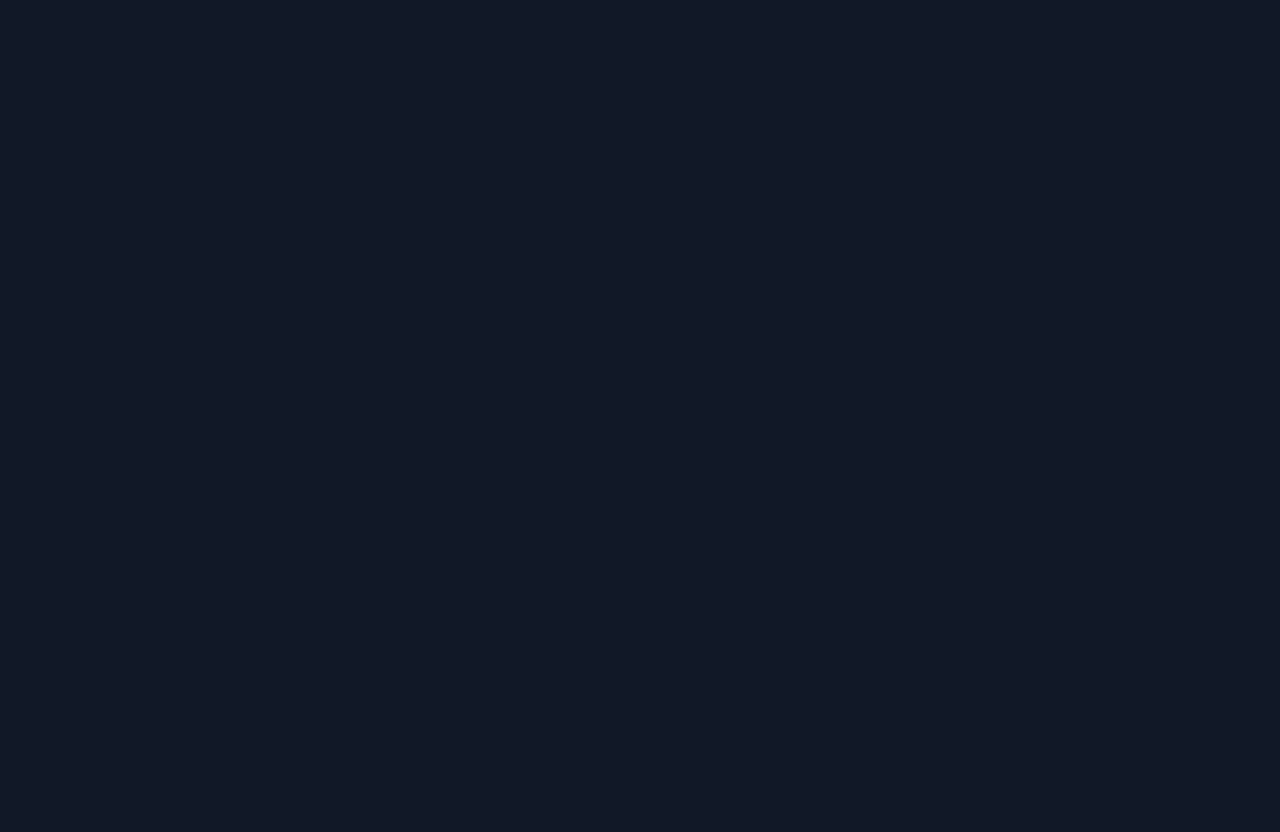
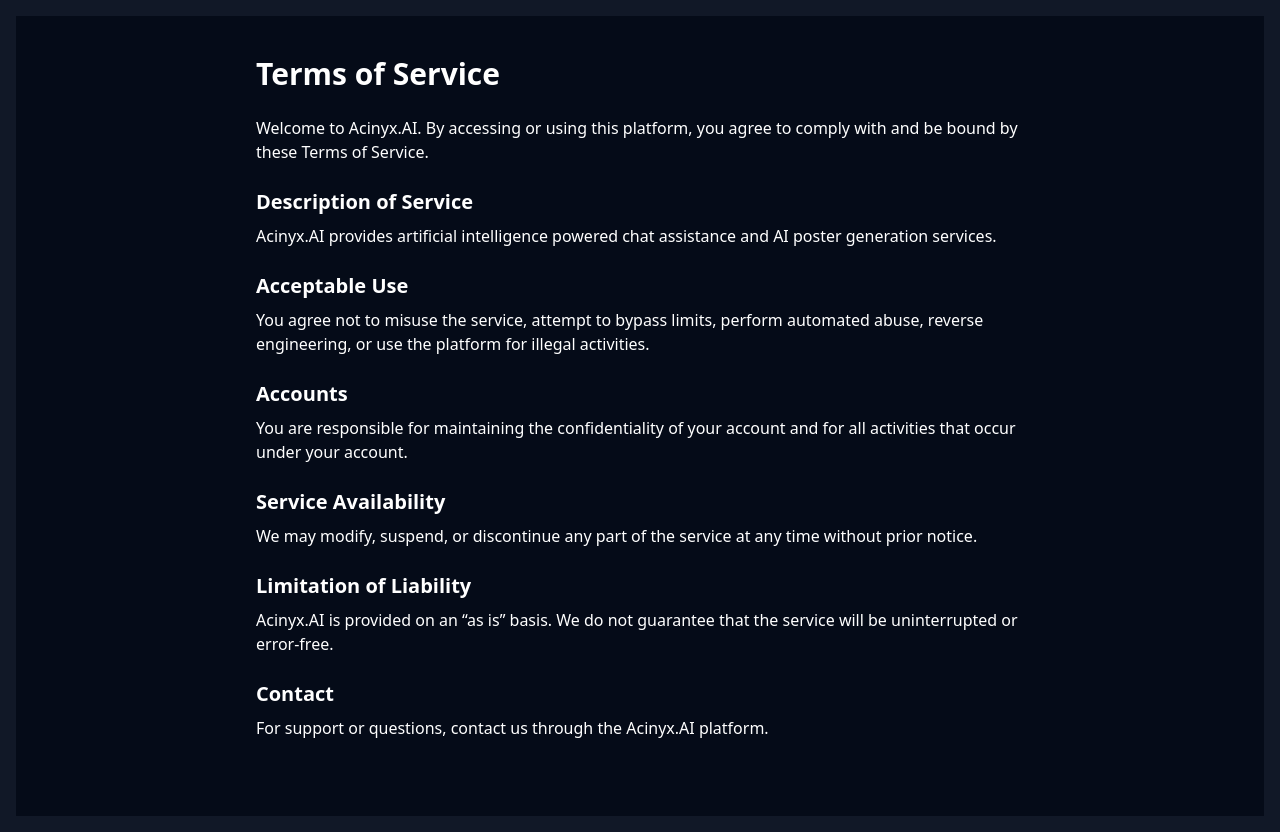
Before and after one commit to Acinyx-ai/acinyx-frontend, a React (Vite) app: page /terms in a window 1280 px wide. Before the commit this address had no page. Before the commit the page ends 800 px from the top, so only its background shows below. Built offline with nearby package versions, Linux system fonts and the light colour scheme.

Commit message:
Add terms & privacy pages, update navbar and signup compliance

```diff
--- a/src/App.jsx
+++ b/src/App.jsx
@@ -1,40 +1,25 @@
 import { BrowserRouter, Routes, Route } from "react-router-dom";
 
-// Public pages
-import Home from "./pages/Home";
-import Features from "./pages/Features";
-import HowItWorks from "./pages/HowItWorks";
-import Pricing from "./pages/Pricing";
+import Chat from "./pages/Chat";
+import Login from "./pages/Login";
+import Dashboard from "./pages/Dashboard";
 
-// Auth pages
-import Login from "./pages/Login";
-import Signup from "./pages/Signup";
-
-// App pages
-import Dashboard from "./pages/Dashboard";
-import Chat from "./pages/Chat";
-import Poster from "./pages/Poster";
-import Checkout from "./pages/Checkout"; // MUST MATCH FILE NAME EXACTLY
+import Terms from "./pages/Terms";
+import Privacy from "./pages/Privacy";
 
 export default function App() {
   return (
     <BrowserRouter>
       <Routes>
-        {/* Marketing */}
-        <Route path="/" element={<Home />} />
-        <Route path="/features" element={<Features />} />
-        <Route path="/how-it-works" element={<HowItWorks />} />
-        <Route path="/pricing" element={<Pricing />} />
+        {/* main routes */}
+        <Route path="/" element={<Dashboard />} />
+        <Route path="/login" element={<Login />} />
+        <Route path="/chat" element={<Chat />} />
+        <Route path="/dashboard" element={<Dashboard />} />
 
-        {/* Auth */}
-        <Route path="/login" element={<Login />} />
-        <Route path="/signup" element={<Signup />} />
-
-        {/* App */}
-        <Route path="/dashboard" element={<Dashboard />} />
-        <Route path="/chat" element={<Chat />} />
-        <Route path="/poster" element={<Poster />} />
-        <Route path="/checkout" element={<Checkout />} />
+        {/* legal pages (Paystack requirement) */}
+        <Route path="/terms" element={<Terms />} />
+        <Route path="/privacy" element={<Privacy />} />
       </Routes>
     </BrowserRouter>
   );
--- a/src/components/Navbar.jsx
+++ b/src/components/Navbar.jsx
@@ -24,13 +24,29 @@ export default function Navbar() {
         </Link>
 
         <div className="flex items-center gap-6 text-sm">
-          <Link to="/features" className="hover:text-green-400">Features</Link>
-          <Link to="/how-it-works" className="hover:text-green-400">How it works</Link>
-          <Link to="/pricing" className="hover:text-green-400">Pricing</Link>
+          <Link to="/features" className="hover:text-green-400">
+            Features
+          </Link>
+          <Link to="/how-it-works" className="hover:text-green-400">
+            How it works
+          </Link>
+          <Link to="/pricing" className="hover:text-green-400">
+            Pricing
+          </Link>
+
+          {/* legal links (important for Paystack) */}
+          <Link to="/terms" className="hover:text-green-400">
+            Terms
+          </Link>
+          <Link to="/privacy" className="hover:text-green-400">
+            Privacy
+          </Link>
 
           {loggedIn ? (
             <>
-              <Link to="/dashboard" className="hover:text-green-400">Dashboard</Link>
+              <Link to="/dashboard" className="hover:text-green-400">
+                Dashboard
+              </Link>
               <button
                 onClick={logout}
                 className="px-4 py-2 bg-red-500/90 hover:bg-red-500 text-black rounded-md font-semibold"
@@ -40,7 +56,9 @@ export default function Navbar() {
             </>
           ) : (
             <>
-              <Link to="/login" className="hover:text-green-400">Login</Link>
+              <Link to="/login" className="hover:text-green-400">
+                Login
+              </Link>
               <Link
                 to="/signup"
                 className="px-4 py-2 bg-green-500 hover:bg-green-400 text-black rounded-md font-semibold"
--- /dev/null
+++ b/src/pages/Privacy.jsx
@@ -0,0 +1,64 @@
+export default function Privacy() {
+  return (
+    <div className="min-h-screen bg-[#050b18] text-white px-6 py-10">
+      <div className="max-w-3xl mx-auto">
+        <h1 className="text-3xl font-bold mb-6">Privacy Policy</h1>
+
+        <p className="mb-4">
+          This Privacy Policy explains how Acinyx.AI collects and uses your
+          information when you use our services.
+        </p>
+
+        <h2 className="text-xl font-semibold mt-6 mb-2">
+          Information We Collect
+        </h2>
+        <p className="mb-4">
+          We collect basic account information such as your username and email
+          address. We also store usage information required to operate the
+          service.
+        </p>
+
+        <h2 className="text-xl font-semibold mt-6 mb-2">
+          Messages and Uploaded Content
+        </h2>
+        <p className="mb-4">
+          Messages and uploaded images are processed in order to provide AI
+          responses and poster generation features. They are not sold to third
+          parties.
+        </p>
+
+        <h2 className="text-xl font-semibold mt-6 mb-2">
+          How We Use Your Data
+        </h2>
+        <p className="mb-4">
+          Your information is used only to operate, improve, and secure the
+          Acinyx.AI platform.
+        </p>
+
+        <h2 className="text-xl font-semibold mt-6 mb-2">
+          Data Sharing
+        </h2>
+        <p className="mb-4">
+          We do not sell your personal information. Data is only shared when
+          required to provide the service or comply with legal obligations.
+        </p>
+
+        <h2 className="text-xl font-semibold mt-6 mb-2">
+          Data Security
+        </h2>
+        <p className="mb-4">
+          We apply reasonable technical and organizational measures to protect
+          your information.
+        </p>
+
+        <h2 className="text-xl font-semibold mt-6 mb-2">
+          Contact
+        </h2>
+        <p>
+          If you have questions about this Privacy Policy, contact us through
+          the Acinyx.AI platform.
+        </p>
+      </div>
+    </div>
+  );
+}
--- a/src/pages/Signup.jsx
+++ b/src/pages/Signup.jsx
@@ -1,5 +1,5 @@
 import { useState, useEffect } from "react";
-import { useNavigate } from "react-router-dom";
+import { useNavigate, Link } from "react-router-dom";
 
 const API = import.meta.env.VITE_API_URL || "http://127.0.0.1:8000";
 
@@ -13,10 +13,11 @@ export default function Signup() {
   });
 
   const [showPassword, setShowPassword] = useState(false);
+  const [accepted, setAccepted] = useState(false);
   const [error, setError] = useState("");
   const [loading, setLoading] = useState(false);
 
-  // 🚫 Prevent signup if already logged in
+  // prevent signup if already logged in
   useEffect(() => {
     const token = localStorage.getItem("acinyx_token");
     if (token) navigate("/dashboard");
@@ -38,6 +39,9 @@ export default function Signup() {
     }
     if (form.password.length < 6) {
       return "Password must be at least 6 characters";
+    }
+    if (!accepted) {
+      return "You must agree to the Terms and Privacy Policy";
     }
     return null;
   }
@@ -62,7 +66,6 @@ export default function Signup() {
       const data = await res.json();
       if (!res.ok) throw new Error(data.detail || "Signup failed");
 
-      // ✅ Redirect to login (clean flow)
       navigate("/login");
     } catch (err) {
       setError(err.message || "Signup failed");
@@ -74,9 +77,10 @@ export default function Signup() {
   return (
     <div className="min-h-screen flex items-center justify-center bg-[#050b18] text-white">
       <div className="w-full max-w-md p-8 bg-[#0d1b2a] rounded-xl shadow-lg border border-white/10">
+
         <h1 className="text-2xl font-bold mb-1">Create Account</h1>
         <p className="text-sm text-gray-400 mb-6">
-          Access AI chat, posters, and automation
+          Access AI chat, posters and automation
         </p>
 
         <label className="text-sm text-gray-300">Username</label>
@@ -117,6 +121,34 @@ export default function Signup() {
           </button>
         </div>
 
+        {/* Terms acceptance */}
+        <div className="flex items-start gap-2 text-sm text-gray-300 mb-4">
+          <input
+            type="checkbox"
+            checked={accepted}
+            onChange={(e) => setAccepted(e.target.checked)}
+            className="mt-1"
+          />
+          <span>
+            I agree to the{" "}
+            <Link
+              to="/terms"
+              target="_blank"
+              className="text-green-400 underline"
+            >
+              Terms of Service
+            </Link>{" "}
+            and{" "}
+            <Link
+              to="/privacy"
+              target="_blank"
+              className="text-green-400 underline"
+            >
+              Privacy Policy
+            </Link>
+          </span>
+        </div>
+
         {error && (
           <p className="text-red-400 text-sm mb-3">
             ❌ {error}
@@ -144,6 +176,7 @@ export default function Signup() {
             Login
           </span>
         </p>
+
       </div>
     </div>
   );
--- /dev/null
+++ b/src/pages/Terms.jsx
@@ -0,0 +1,62 @@
+export default function Terms() {
+  return (
+    <div className="min-h-screen bg-[#050b18] text-white px-6 py-10">
+      <div className="max-w-3xl mx-auto">
+        <h1 className="text-3xl font-bold mb-6">Terms of Service</h1>
+
+        <p className="mb-4">
+          Welcome to Acinyx.AI. By accessing or using this platform, you agree to
+          comply with and be bound by these Terms of Service.
+        </p>
+
+        <h2 className="text-xl font-semibold mt-6 mb-2">
+          Description of Service
+        </h2>
+        <p className="mb-4">
+          Acinyx.AI provides artificial intelligence powered chat assistance and
+          AI poster generation services.
+        </p>
+
+        <h2 className="text-xl font-semibold mt-6 mb-2">
+          Acceptable Use
+        </h2>
+        <p className="mb-4">
+          You agree not to misuse the service, attempt to bypass limits, perform
+          automated abuse, reverse engineering, or use the platform for illegal
+          activities.
+        </p>
+
+        <h2 className="text-xl font-semibold mt-6 mb-2">
+          Accounts
+        </h2>
+        <p className="mb-4">
+          You are responsible for maintaining the confidentiality of your
+          account and for all activities that occur under your account.
+        </p>
+
+        <h2 className="text-xl font-semibold mt-6 mb-2">
+          Service Availability
+        </h2>
+        <p className="mb-4">
+          We may modify, suspend, or discontinue any part of the service at any
+          time without prior notice.
+        </p>
+
+        <h2 className="text-xl font-semibold mt-6 mb-2">
+          Limitation of Liability
+        </h2>
+        <p className="mb-4">
+          Acinyx.AI is provided on an “as is” basis. We do not guarantee that the
+          service will be uninterrupted or error-free.
+        </p>
+
+        <h2 className="text-xl font-semibold mt-6 mb-2">
+          Contact
+        </h2>
+        <p>
+          For support or questions, contact us through the Acinyx.AI platform.
+        </p>
+      </div>
+    </div>
+  );
+}
```
